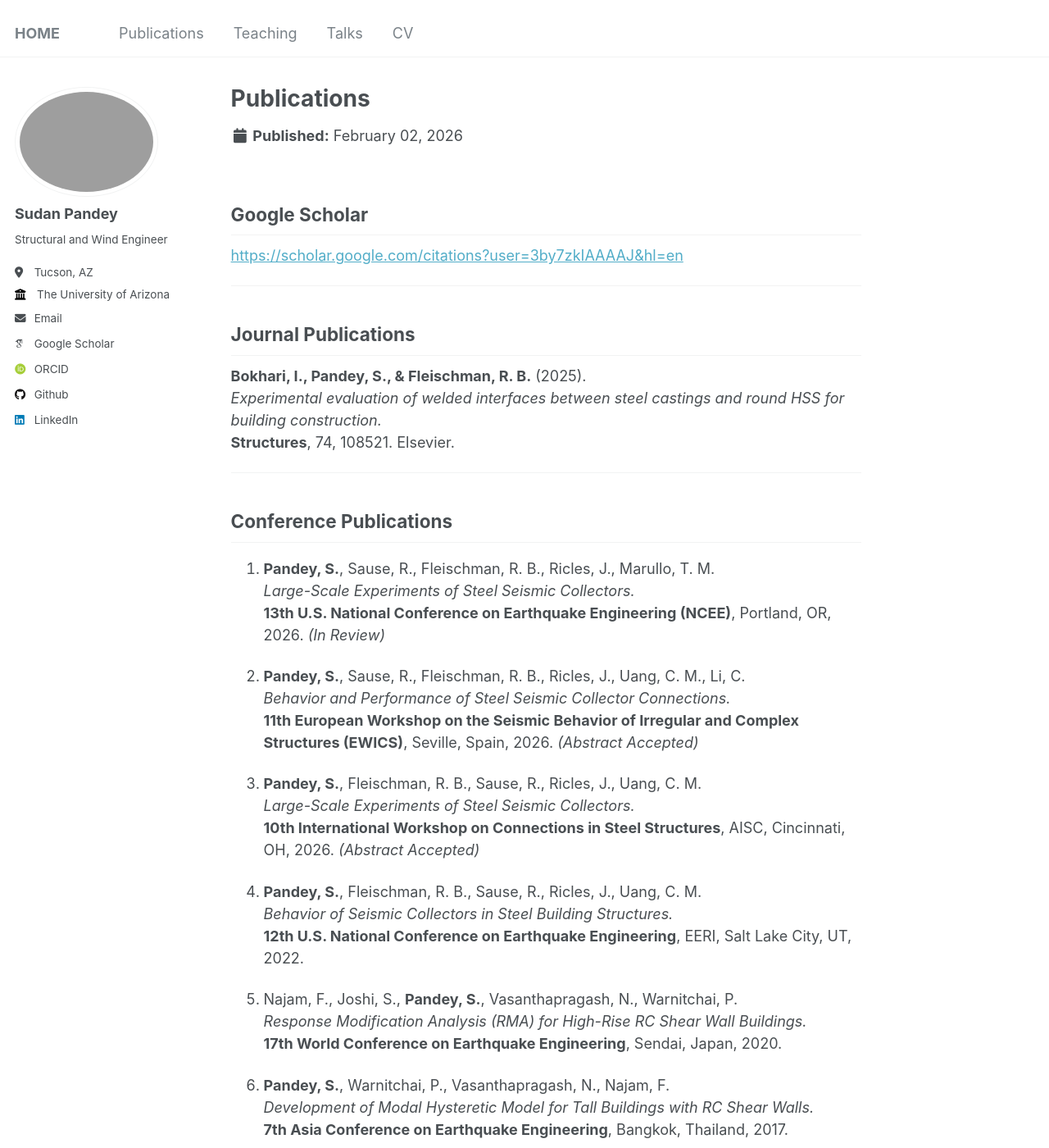
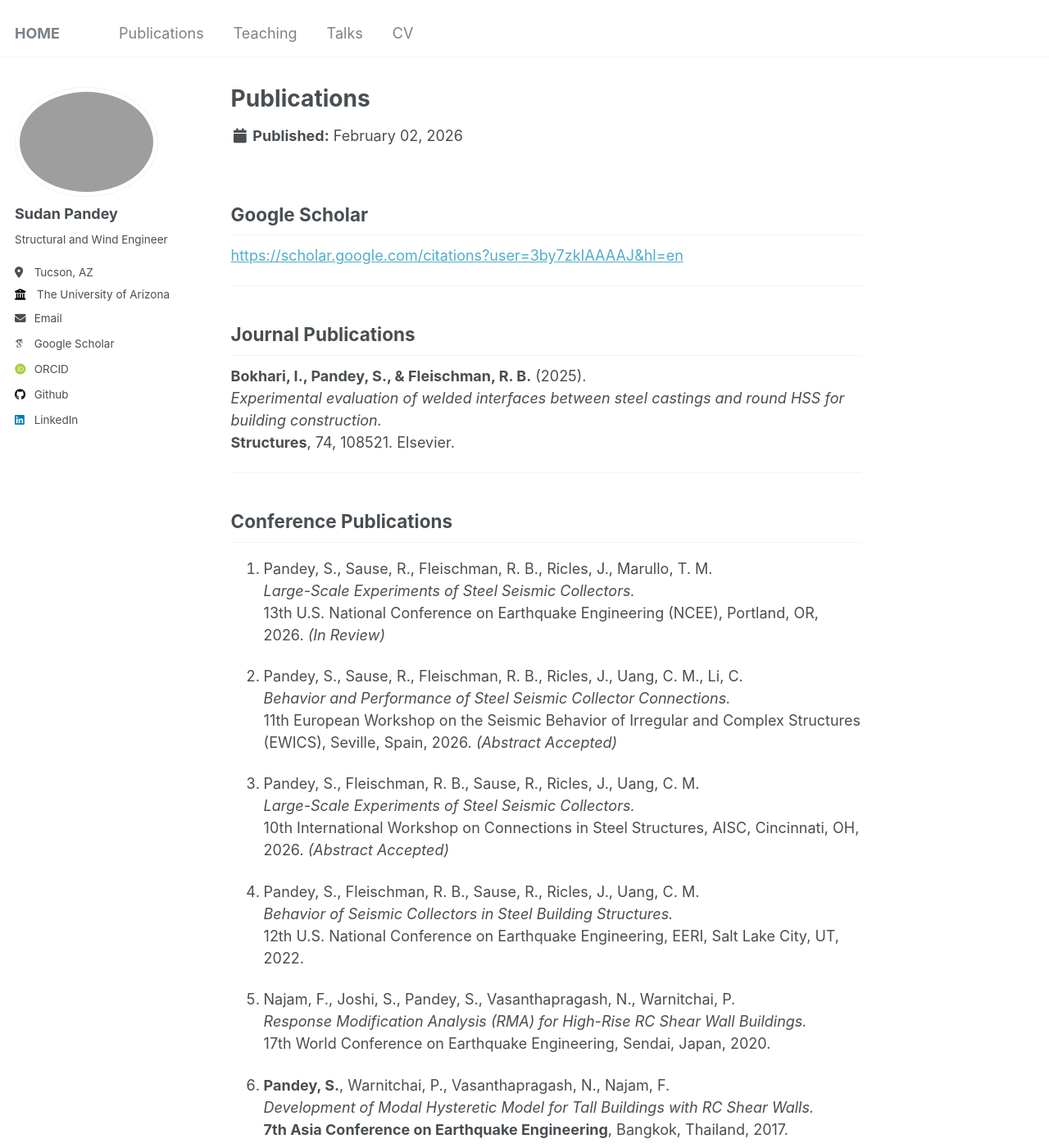
Before and after one commit to pdy-sdn/pandeysudan.github.io, a Jekyll site: the page built from _publications/publications.md, in a window 1280 px wide and 1400 px high. Shown: the whole window at 82% size. Built offline with Jekyll 4.4.1, drawn with Linux system fonts in a browser that asks for light colours; some web fonts are replaced.

```diff
--- a/_publications/publications.md
+++ b/_publications/publications.md
@@ -19,25 +19,25 @@ author_profile: true
 
 ## Conference Publications
 
-1. **Pandey, S.**, Sause, R., Fleischman, R. B., Ricles, J., Marullo, T. M.
+1. Pandey, S., Sause, R., Fleischman, R. B., Ricles, J., Marullo, T. M.
    *Large-Scale Experiments of Steel Seismic Collectors.*
-   **13th U.S. National Conference on Earthquake Engineering (NCEE)**, Portland, OR, 2026. *(In Review)*
+   13th U.S. National Conference on Earthquake Engineering (NCEE), Portland, OR, 2026. *(In Review)*
 
-2. **Pandey, S.**, Sause, R., Fleischman, R. B., Ricles, J., Uang, C. M., Li, C.
+2. Pandey, S., Sause, R., Fleischman, R. B., Ricles, J., Uang, C. M., Li, C.
    *Behavior and Performance of Steel Seismic Collector Connections.*
-   **11th European Workshop on the Seismic Behavior of Irregular and Complex Structures (EWICS)**, Seville, Spain, 2026. *(Abstract Accepted)*
+   11th European Workshop on the Seismic Behavior of Irregular and Complex Structures (EWICS), Seville, Spain, 2026. *(Abstract Accepted)*
 
-3. **Pandey, S.**, Fleischman, R. B., Sause, R., Ricles, J., Uang, C. M.
+3. Pandey, S., Fleischman, R. B., Sause, R., Ricles, J., Uang, C. M.
    *Large-Scale Experiments of Steel Seismic Collectors.*
-   **10th International Workshop on Connections in Steel Structures**, AISC, Cincinnati, OH, 2026. *(Abstract Accepted)*
+   10th International Workshop on Connections in Steel Structures, AISC, Cincinnati, OH, 2026. *(Abstract Accepted)*
 
-4. **Pandey, S.**, Fleischman, R. B., Sause, R., Ricles, J., Uang, C. M.
+4. Pandey, S., Fleischman, R. B., Sause, R., Ricles, J., Uang, C. M.
    *Behavior of Seismic Collectors in Steel Building Structures.*
-   **12th U.S. National Conference on Earthquake Engineering**, EERI, Salt Lake City, UT, 2022.
+   12th U.S. National Conference on Earthquake Engineering, EERI, Salt Lake City, UT, 2022.
 
-5. Najam, F., Joshi, S., **Pandey, S.**, Vasanthapragash, N., Warnitchai, P.
+5. Najam, F., Joshi, S., Pandey, S., Vasanthapragash, N., Warnitchai, P.
    *Response Modification Analysis (RMA) for High-Rise RC Shear Wall Buildings.*
-   **17th World Conference on Earthquake Engineering**, Sendai, Japan, 2020.
+   17th World Conference on Earthquake Engineering, Sendai, Japan, 2020.
 
 6. **Pandey, S.**, Warnitchai, P., Vasanthapragash, N., Najam, F.
    *Development of Modal Hysteretic Model for Tall Buildings with RC Shear Walls.*
```
